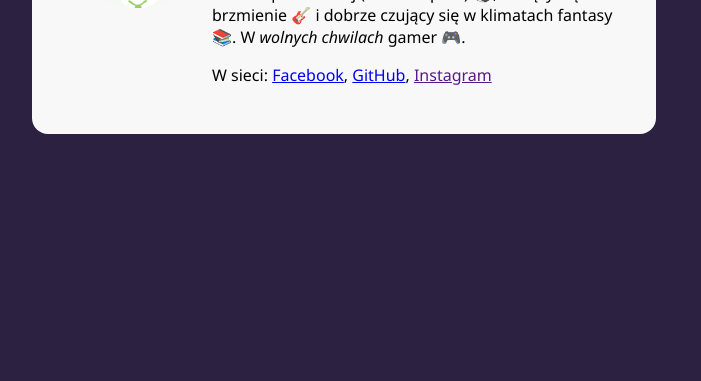
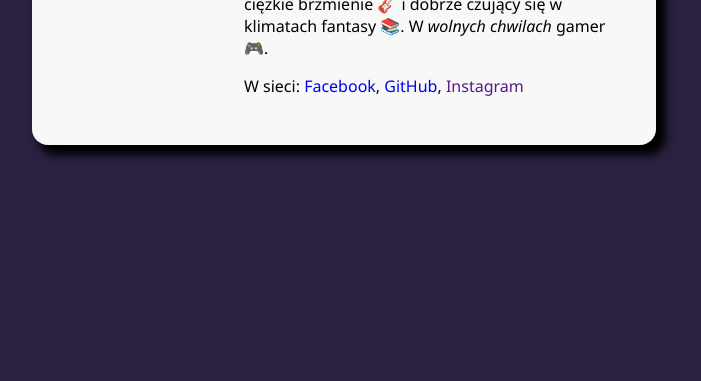
Before and after one commit to bartosz-malecki/business-card, a plain HTML site: page index.html in a window 1280 px wide. Shown: the part 419-800 px from the top of the page, without its empty margins (296-997 px from the left). Drawn offline with Linux system fonts and the light colour scheme.

Commit message:
description done, flexbox done

```diff
--- a/index.html
+++ b/index.html
@@ -28,13 +28,13 @@
             W sieci:
             <a
               class="person__link"
-              href="https://www.facebook.com/profile.php?id=100000909630804"
+              href="https://www.facebook.com/profile.php?id=100000909630804" target="_blank"
               >Facebook</a
             >,
-            <a class="person__link" href="https://github.com/bartosz-malecki"
+            <a class="person__link" href="https://github.com/bartosz-malecki" target="_blank"
               >GitHub</a
             >,
-            <a class="person__link" href="">Instagram</a>
+            <a class="person__link" href="" target="_blank">Instagram</a>
           </p>
         </div>
       </article>
--- a/style.css
+++ b/style.css
@@ -24,6 +24,7 @@ body {
     border-radius: 16px;
     margin: 16px;
     padding: 32px;
+    box-shadow: 8px 8px 8px 2px #000000;
 }
 
 .person {
@@ -43,6 +44,10 @@ body {
 
 }
 
+.person__link {
+  text-decoration: none;
+}
+
 .person__name {
     font-size: 36px;
     margin: 0;
@@ -50,6 +55,7 @@ body {
 }
 
 .person__picture {
+  padding-right: 32px;
 }
 
 .person__position {
```
